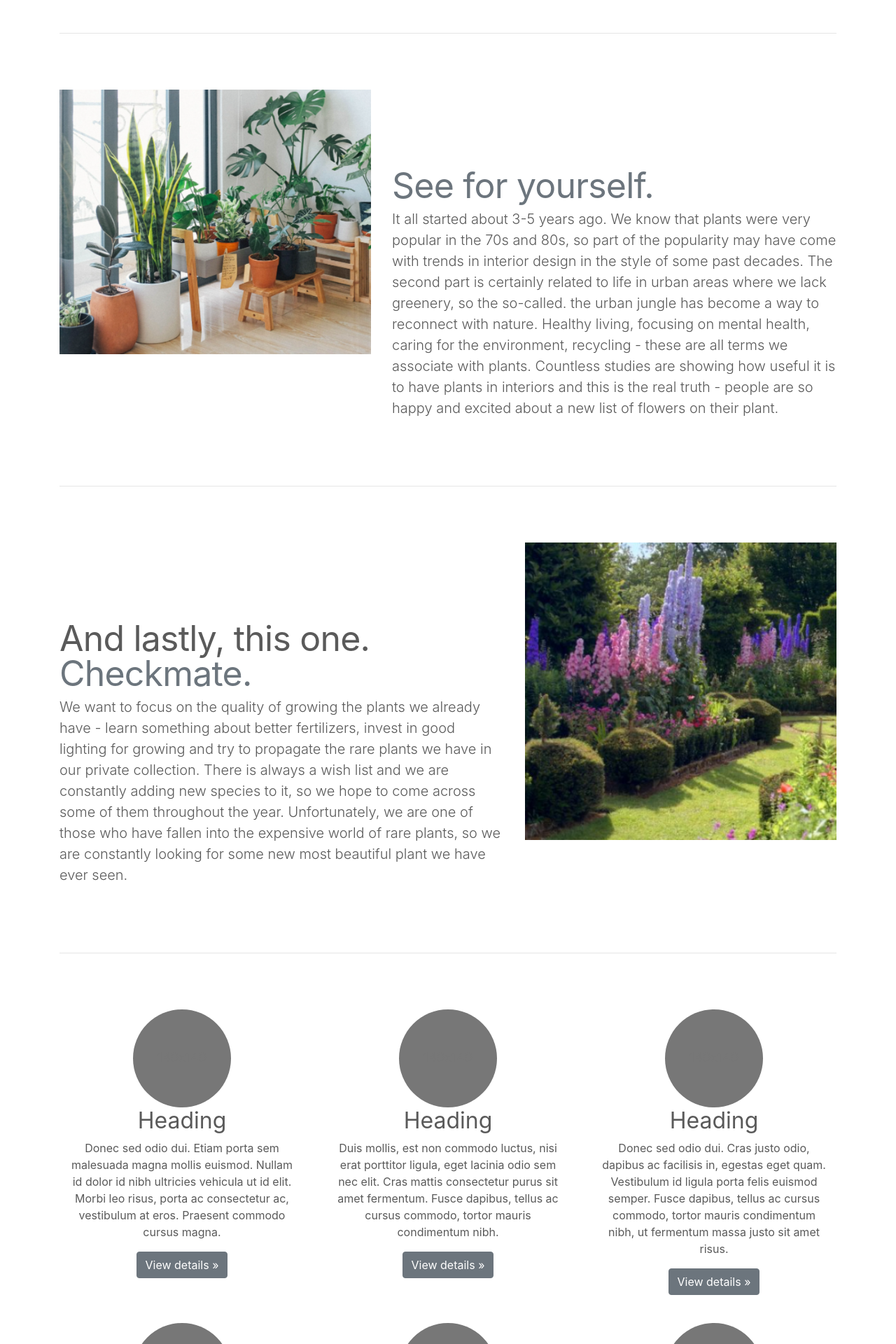
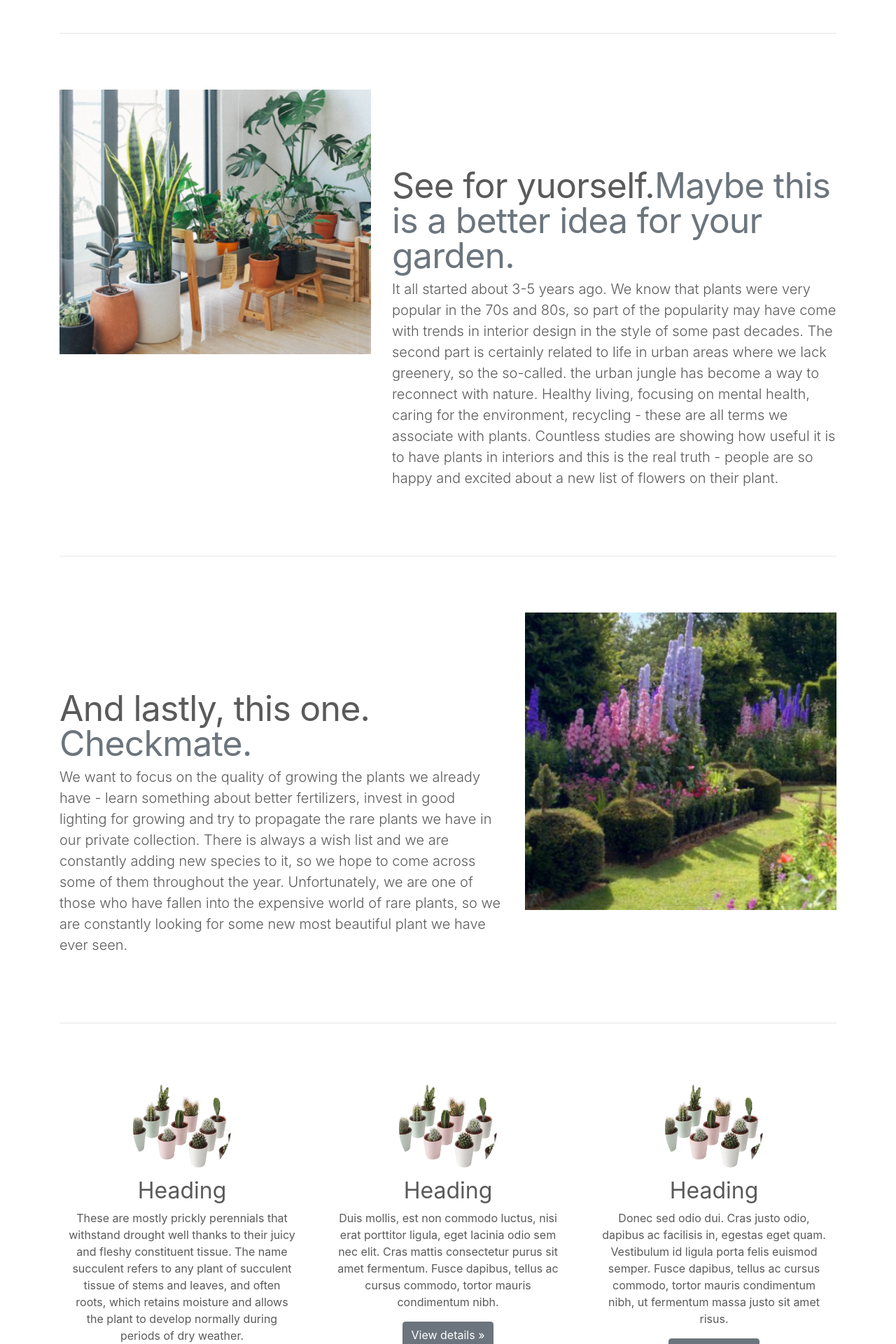
Before and after one commit to petracili/MS4, a Django app: template templates/base.html in a window 1280 px wide. Shown: the part 1320-3240 px from the top of the page at 70% size. Run offline with Django 3.2, Linux system fonts and the light colour scheme; the template is opened without the code that fills it, so the values that code supplies are empty; some libraries are stand-ins or nearby versions.

Commit message:
Added img

```diff
--- a/templates/base.html
+++ b/templates/base.html
@@ -59,13 +59,12 @@
       <div class="collapse navbar-collapse" id="navbarCollapse">
         <ul class="navbar-nav mr-auto">
           <li class="nav-item active">
-            <a class="nav-link" href="#aboutus">Home<span class="sr-only">(current)</span></a>
+            <a class="nav-link" href="#aboutus">Home<span class="sr-only"></span></a>
           </li>
           <li class="nav-item">
-            <a class="nav-link" href="#">About Us</a>
+            <a class="nav-link" href="#plantstore">Plants Store</a>
           </li>
           <li class="nav-item" >
-            <a class="nav-link disabled" href="#gardenstore" tabindex="-1" id="all-products-link" data-toggle="dropdown" aria-haspopus="true" aria-expanded="false" aria-disabled="true">Garden Stories</a>
             <div class="dropdown-menu boredr-0" aria-labelledby="all-products-link">
                 <a href="" class="dropdown-item">By Price</a>
                 <a href="" class="dropdown-item">By Products</a>
@@ -123,7 +122,7 @@
       <li data-target="#myCarousel" data-slide-to="1" class="active"></li>
       <li data-target="#myCarousel" data-slide-to="2"></li>
     </ol>
-    <div class="carousel-inner">
+    <div class="carousel-inner" id="aboutus">
       <div class="carousel-item">
         <img src="{% static 'img/vrt1.PNG' %}" />
         <div class="container">
@@ -163,9 +162,7 @@
     </a>
   </div>
 
-  <!-- Marketing messaging and featurettes
-  ================================================== -->
-  <!-- Wrap the rest of the page in another container to center all the content. -->
+  <!-- Marketing messaging and featurettes-->
 
   <div class="container marketing">
 
@@ -175,7 +172,7 @@
 
     <div class="row featurette">
       <div class="col-md-7">
-        <h2 class="featurette-heading">First featurette heading. <span class="text-muted">It’ll blow your mind.</span></h2>
+        <h2 class="featurette-heading">Look at this.<span class="text-muted">If you have an idea for vegetables.</span></h2>
         <p class="lead"> Spices, vegetables and fruits can be grown all year round, and it will be easiest for those who have large balconies and courtyards,
            but we should not give up even if we are limited by space. It is always good to start with simpler plant species - try to grow herbs from seed
           (we suggest mint, chives and basil for simplicity), and if you buy seedlings, look for them in home production at various family farms.
@@ -191,7 +188,7 @@
 
     <div class="row featurette">
       <div class="col-md-7 order-md-2">
-        <h2 class="featurette-heading">  <span class="text-muted">See for yourself.</span></h2>
+        <h2 class="featurette-heading">See for yuorself.<span class="text-muted">Maybe this is a better idea for your garden.</span></h2>
         <p class="lead">It all started about 3-5 years ago. We know that plants were very popular in the 70s and 80s, so part of the popularity may have come with trends in interior design in the style of some past decades.
           The second part is certainly related to life in urban areas where we lack greenery, so the so-called. the urban jungle has become a way to reconnect with nature. Healthy living, focusing on mental health,
           caring for the environment, recycling - these are all terms we associate with plants. Countless studies are showing how useful it is
@@ -217,23 +214,23 @@
 
      <!-- /END THE FEATURETTES -->
 
-    <hr class="featurette-divider" id="gardenstore">
+    <hr class="featurette-divider" id="plantstore">
 
     <div class="row">
       <div class="col-lg-4">
-        <svg class="bd-placeholder-img rounded-circle" width="140" height="140" xmlns="http://www.w3.org/2000/svg" preserveAspectRatio="xMidYMid slice" focusable="false" role="img" aria-label="Placeholder: 140x140"><title>Placeholder</title><rect width="100%" height="100%" fill="#777"></rect><text x="50%" y="50%" fill="#777" dy=".3em">140x140</text></svg>
+        <img src="{% static 'img/kaktus.PNG' %}" class="bd-placeholder-img rounded-circle" width="140" height="140" />
         <h2>Heading</h2>
-        <p>Donec sed odio dui. Etiam porta sem malesuada magna mollis euismod. Nullam id dolor id nibh ultricies vehicula ut id elit. Morbi leo risus, porta ac consectetur ac, vestibulum at eros. Praesent commodo cursus magna.</p>
+        <p> These are mostly prickly perennials that withstand drought well thanks to their juicy and fleshy constituent tissue. The name succulent refers to any plant of succulent tissue of stems and leaves, and often roots, which retains moisture and allows the plant to develop normally during periods of dry weather.</p>
         <p><a class="btn btn-secondary" href="#" role="button">View details »</a></p>
       </div><!-- /.col-lg-4 -->
       <div class="col-lg-4">
-        <svg class="bd-placeholder-img rounded-circle" width="140" height="140" xmlns="http://www.w3.org/2000/svg" preserveAspectRatio="xMidYMid slice" focusable="false" role="img" aria-label="Placeholder: 140x140"><title>Placeholder</title><rect width="100%" height="100%" fill="#777"></rect><text x="50%" y="50%" fill="#777" dy=".3em">140x140</text></svg>
+        <img src="{% static 'img/kaktus.PNG' %}" class="bd-placeholder-img rounded-circle" width="140" height="140" />
         <h2>Heading</h2>
         <p>Duis mollis, est non commodo luctus, nisi erat porttitor ligula, eget lacinia odio sem nec elit. Cras mattis consectetur purus sit amet fermentum. Fusce dapibus, tellus ac cursus commodo, tortor mauris condimentum nibh.</p>
         <p><a class="btn btn-secondary" href="#" role="button">View details »</a></p>
       </div><!-- /.col-lg-4 -->
       <div class="col-lg-4">
-        <svg class="bd-placeholder-img rounded-circle" width="140" height="140" xmlns="http://www.w3.org/2000/svg" preserveAspectRatio="xMidYMid slice" focusable="false" role="img" aria-label="Placeholder: 140x140"><title>Placeholder</title><rect width="100%" height="100%" fill="#777"></rect><text x="50%" y="50%" fill="#777" dy=".3em">140x140</text></svg>
+        <img src="{% static 'img/kaktus.PNG' %}" class="bd-placeholder-img rounded-circle" width="140" height="140" />
         <h2>Heading</h2>
         <p>Donec sed odio dui. Cras justo odio, dapibus ac facilisis in, egestas eget quam. Vestibulum id ligula porta felis euismod semper. Fusce dapibus, tellus ac cursus commodo, tortor mauris condimentum nibh, ut fermentum massa justo sit amet risus.</p>
         <p><a class="btn btn-secondary" href="#" role="button">View details »</a></p>
@@ -242,19 +239,19 @@
 
     <div class="row">
       <div class="col-lg-4">
-        <svg class="bd-placeholder-img rounded-circle" width="140" height="140" xmlns="http://www.w3.org/2000/svg" preserveAspectRatio="xMidYMid slice" focusable="false" role="img" aria-label="Placeholder: 140x140"><title>Placeholder</title><rect width="100%" height="100%" fill="#777"></rect><text x="50%" y="50%" fill="#777" dy=".3em">140x140</text></svg>
+        <img src="{% static 'img/kaktus.PNG' %}" class="bd-placeholder-img rounded-circle" width="140" height="140" />
         <h2>Heading</h2>
         <p>Donec sed odio dui. Etiam porta sem malesuada magna mollis euismod. Nullam id dolor id nibh ultricies vehicula ut id elit. Morbi leo risus, porta ac consectetur ac, vestibulum at eros. Praesent commodo cursus magna.</p>
         <p><a class="btn btn-secondary" href="#" role="button">View details »</a></p>
       </div><!-- /.col-lg-4 -->
       <div class="col-lg-4">
-        <svg class="bd-placeholder-img rounded-circle" width="140" height="140" xmlns="http://www.w3.org/2000/svg" preserveAspectRatio="xMidYMid slice" focusable="false" role="img" aria-label="Placeholder: 140x140"><title>Placeholder</title><rect width="100%" height="100%" fill="#777"></rect><text x="50%" y="50%" fill="#777" dy=".3em">140x140</text></svg>
+        <img src="{% static 'img/kaktus.PNG' %}" class="bd-placeholder-img rounded-circle" width="140" height="140" />
         <h2>Heading</h2>
         <p>Duis mollis, est non commodo luctus, nisi erat porttitor ligula, eget lacinia odio sem nec elit. Cras mattis consectetur purus sit amet fermentum. Fusce dapibus, tellus ac cursus commodo, tortor mauris condimentum nibh.</p>
         <p><a class="btn btn-secondary" href="#" role="button">View details »</a></p>
       </div><!-- /.col-lg-4 -->
       <div class="col-lg-4">
-        <svg class="bd-placeholder-img rounded-circle" width="140" height="140" xmlns="http://www.w3.org/2000/svg" preserveAspectRatio="xMidYMid slice" focusable="false" role="img" aria-label="Placeholder: 140x140"><title>Placeholder</title><rect width="100%" height="100%" fill="#777"></rect><text x="50%" y="50%" fill="#777" dy=".3em">140x140</text></svg>
+        <img src="{% static 'img/kaktus.PNG' %}" class="bd-placeholder-img rounded-circle" width="140" height="140" />
         <h2>Heading</h2>
         <p>Donec sed odio dui. Cras justo odio, dapibus ac facilisis in, egestas eget quam. Vestibulum id ligula porta felis euismod semper. Fusce dapibus, tellus ac cursus commodo, tortor mauris condimentum nibh, ut fermentum massa justo sit amet risus.</p>
         <p><a class="btn btn-secondary" href="#" role="button">View details »</a></p>
```
Also changed, not shown: static/img/kaktus.PNG (added).
